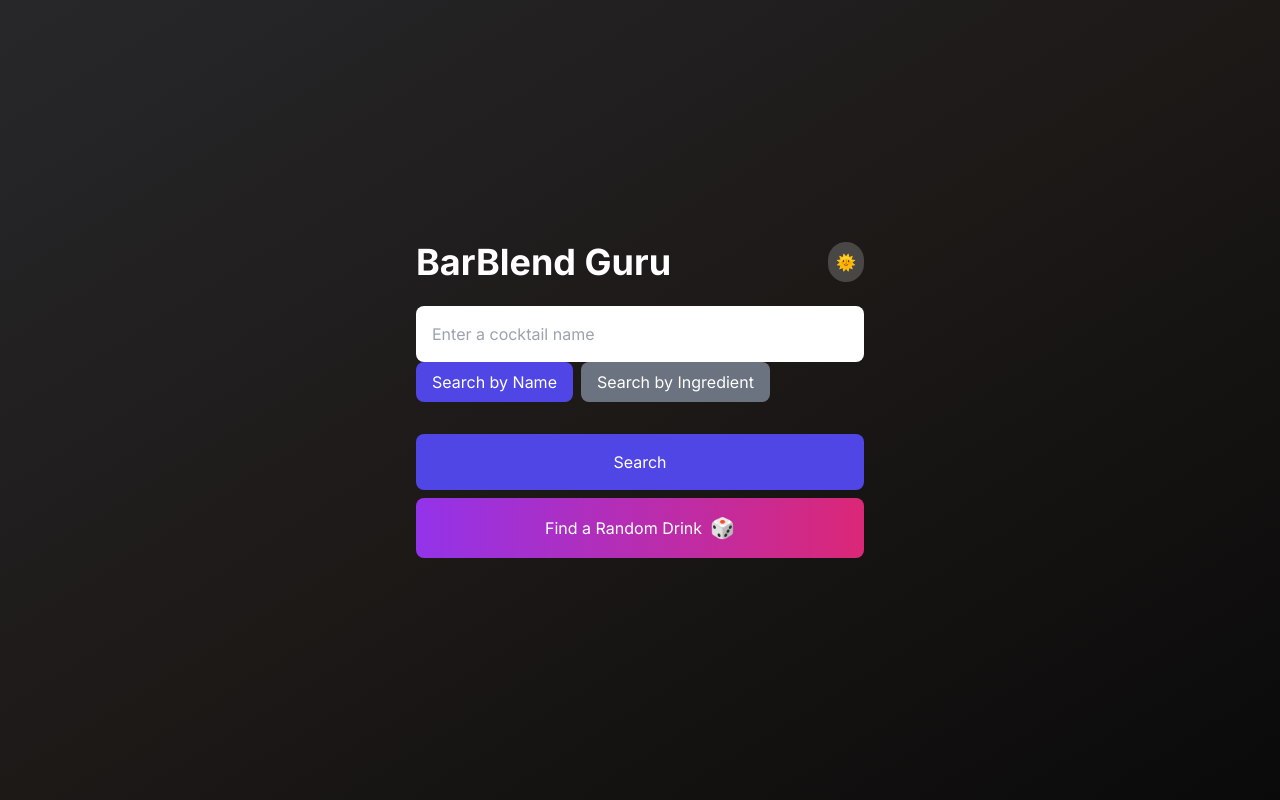
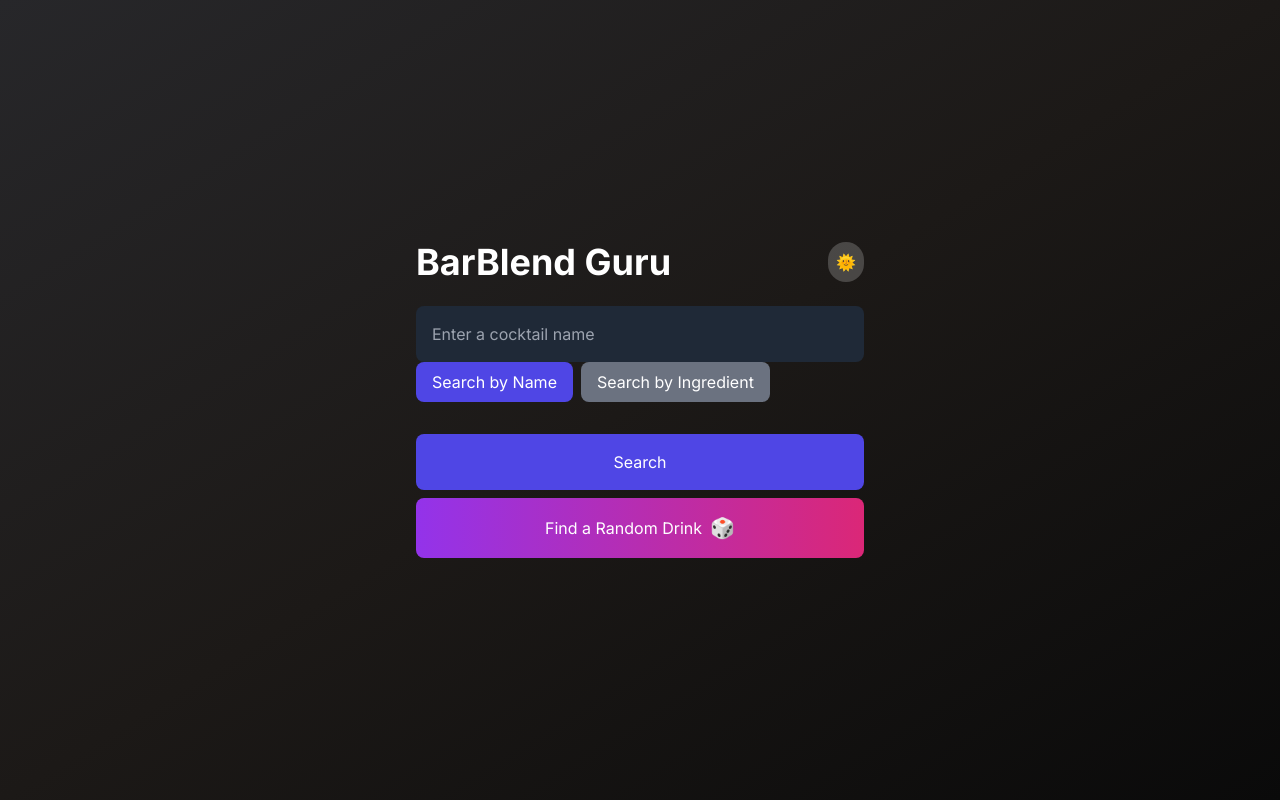
Before and after one commit to mriansabado/barblend-guru-app, a Next.js app: page / in a window 1280 px wide. Built offline with nearby package versions, Linux system fonts and the light colour scheme.

Commit message:
fixed input text color for daytime mode

```diff
--- a/src/app/MainUI/page.tsx
+++ b/src/app/MainUI/page.tsx
@@ -135,7 +135,11 @@ export default function MainUI() {
               value={query}
               onChange={(e) => setQuery(e.target.value)}
               placeholder={searchType === 'name' ? "Enter a cocktail name" : "Enter an ingredient (e.g., Vodka, Gin)"}
-              className="w-full p-4 rounded-lg pr-10"
+              className={`w-full p-4 rounded-lg pr-10 ${
+                isDarkMode
+                  ? 'text-white bg-gray-800'
+                  : 'text-white-900 bg-white'
+              }`}
             />
             {query && (
               <button
```
